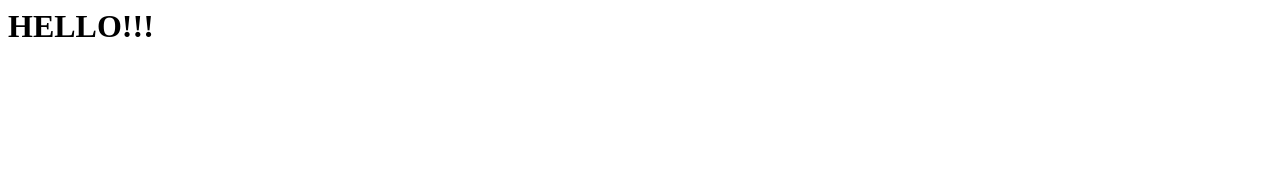
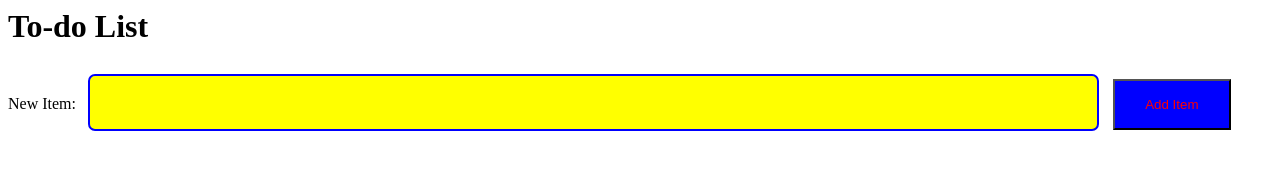
Before and after one commit to luisdaniel0/to-do, a website built with webpack: page public/index.html in a window 1280 px wide. Built offline with nearby package versions, Linux system fonts and the light colour scheme.

Commit message:
styled form buttons

```diff
--- a/public/index.html
+++ b/public/index.html
@@ -3,10 +3,16 @@
   <meta charset="UTF-8">
   <meta http-equiv="X-UA-Compatible" content="IE=edge">
   <meta name="viewport" content="width=device-width, initial-scale=1.0">
+  <link href="styles.css" rel="stylesheet">
   <title>To-Do</title>
 </head>
 <body>
-  <h1>HELLO!!!</h1>
+  <h1 id="title">To-do List</h1>
+  <form>
+    <label for="new-item">New Item:</label>
+    <input type="text" id="new-item" name="new-item">
+    <button type="submit" id="button">Add Item</button>
+  </form>
   <script src="bundle.js"></script>
 </body>
 </html>
--- /dev/null
+++ b/public/styles.css
@@ -0,0 +1,17 @@
+input[type=text]{
+  width:80%;
+  padding:15px 25px;
+  margin: 8px;
+  border: 2px solid blue;
+  border-radius: 7px;
+  background-color: yellow  ;
+  font-size: 20px;
+}
+
+button{
+  background-color: blue;
+  color: red;
+  padding: 16px 30px;
+  margin: 4px 2px;
+  cursor: pointer;
+}
```
